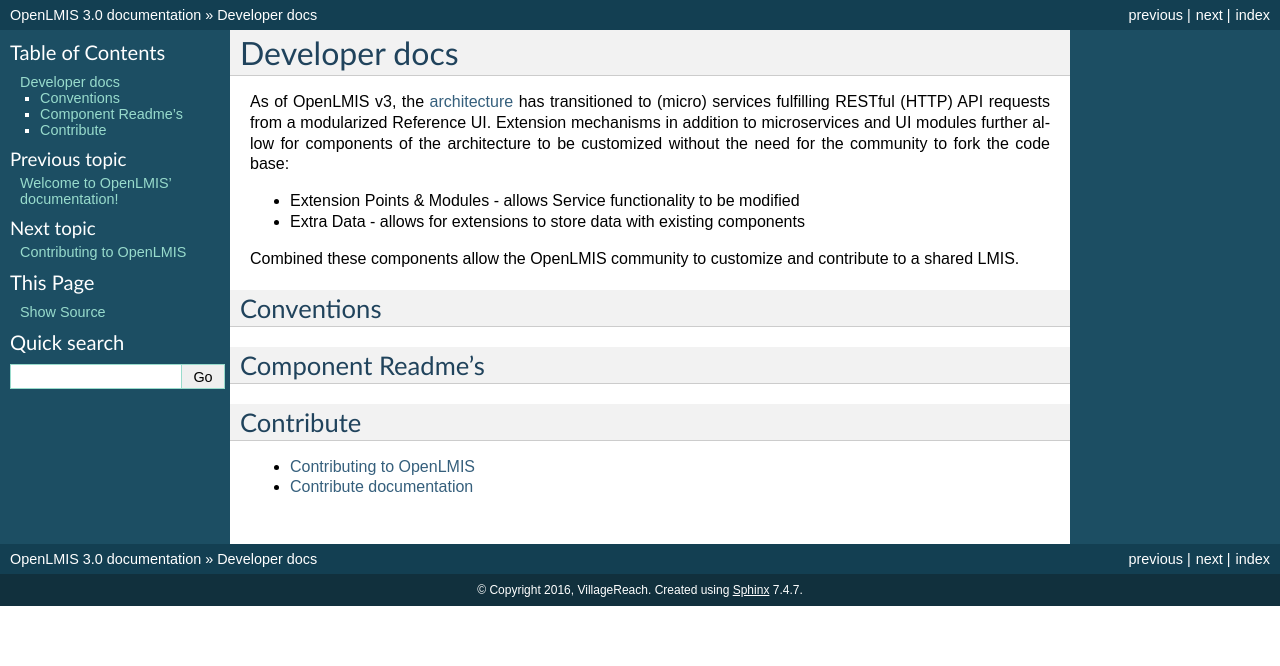
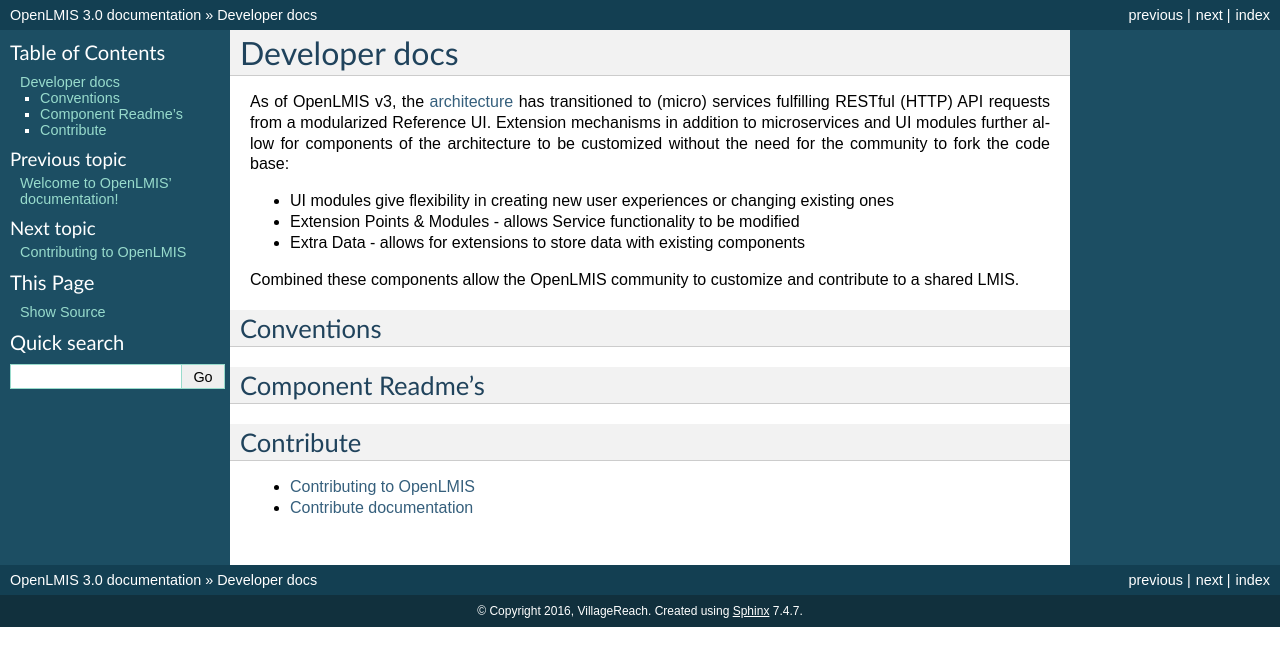
Before and after one commit to OpenLMIS/openlmis-ref-distro, a Sphinx documentation site: the page built from docs/source/developer-docs/index.rst, in a window 1280 px wide. Shown: the top 666 px of the page. Built offline with Sphinx 7.4.7, drawn with Linux system fonts in a browser that asks for light colours; pages that are not in the unit, such as notebooks, are missing from menus.

Commit message:
add UI module bullet point

```diff
--- a/docs/source/developer-docs/index.rst
+++ b/docs/source/developer-docs/index.rst
@@ -8,6 +8,7 @@
 microservices and UI modules further allow for components of the architecture
 to be customized without the need for the community to fork the code base:
 
+- UI modules give flexibility in creating new user experiences or changing existing ones
 - Extension Points & Modules - allows Service functionality to be modified
 - Extra Data - allows for extensions to store data with existing components
 
```
